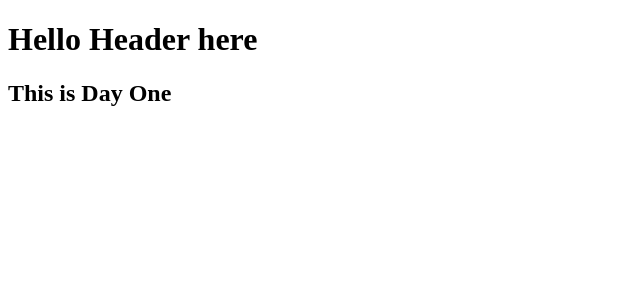
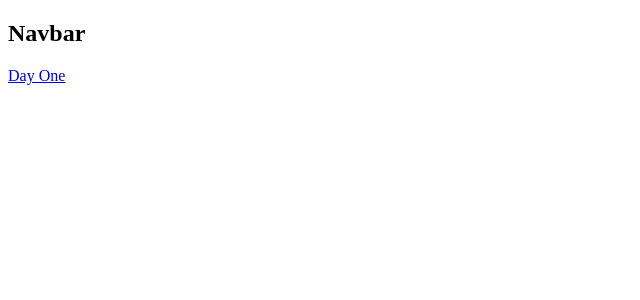
Before and after one commit to m-talha-shaikh/react-practice, a React (Vite) app: page / in a window 1280 px wide. Shown: the top 300 px of the page, without its empty margins (0-640 px from the left). Built offline with nearby package versions, Linux system fonts and the light colour scheme.

Commit message:
add links

```diff
--- a/src/App.jsx
+++ b/src/App.jsx
@@ -1,5 +1,6 @@
 import { BrowserRouter, Routes, Route } from "react-router-dom"
 import DayOne from './pages/weekOne/DayOne'
+import Navbar from './Navbar'
 
 export default function App() {
   return (
@@ -7,8 +8,8 @@ export default function App() {
     <BrowserRouter>
       <Routes>
         {/* JSX Comment */}
-        <Route index element={<DayOne />} />
-        <Route path='/weekOne/dayOne' element={<DayOne />} />
+        <Route index element={<Navbar />} />
+        <Route path='/dayOne' element={<DayOne />} />
       </Routes>
     </BrowserRouter>
     </>
--- /dev/null
+++ b/src/Navbar.jsx
@@ -0,0 +1,16 @@
+import React from 'react'
+import {Link} from 'react-router-dom'
+// import DayOne from './pages/weekOne/DayOne'
+
+export default function Navbar(){
+    return (
+        <>
+            <h2>Navbar</h2>
+            <Link to="/dayOne">Day One</Link>
+            {/* <Link to="/dayOne">Day One</Link>
+            <Link to="/dayOne">Day One</Link>
+            <Link to="/dayOne">Day One</Link>
+            <Link to="/dayOne">Day One</Link> */}
+        </>
+    )
+}
```
